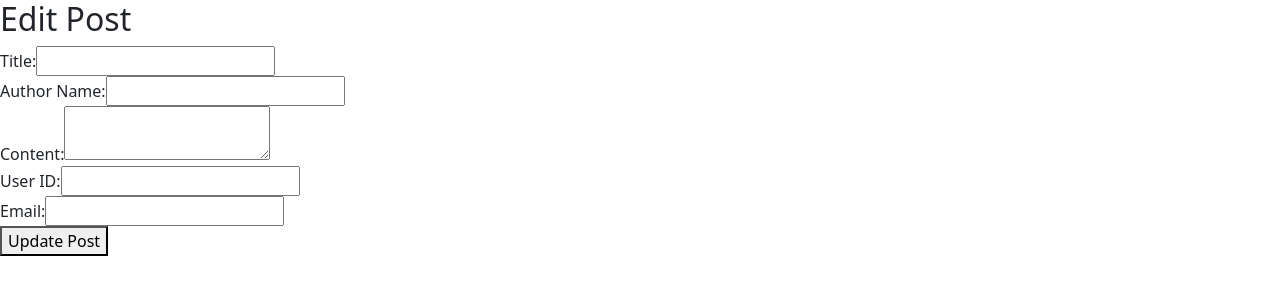
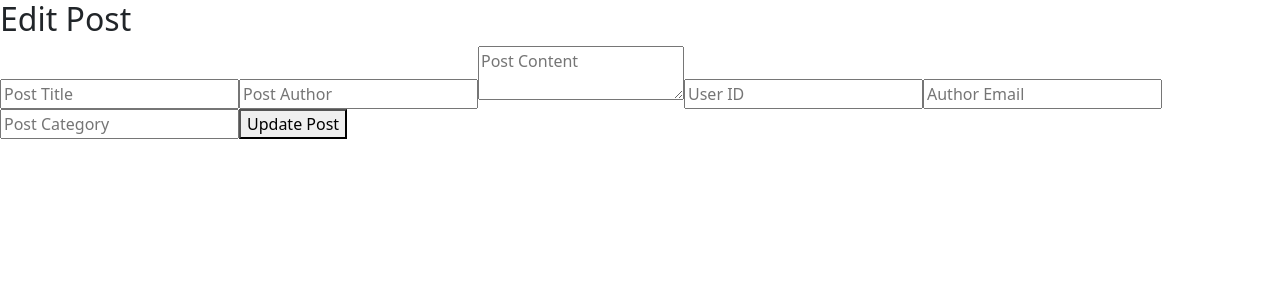
Before and after one commit to Azeezbank/myblog, a React (Vite) app: page /Editpost/1 in a window 1280 px wide. Shown: the top 300 px of the page. Built offline with nearby package versions, Linux system fonts and the light colour scheme; no server answers.

Commit message:
code changed

```diff
--- a/package.json
+++ b/package.json
@@ -22,6 +22,7 @@
   },
   "dependencies": {
     "@popperjs/core": "^2.11.8",
+    "axios": "^1.7.7",
     "bootstrap": "^5.3.3",
     "bootstrap-icons": "^1.11.3",
     "react-router-dom": "^6.26.1"
--- a/src/Components/AllPost.jsx
+++ b/src/Components/AllPost.jsx
@@ -158,9 +158,9 @@ function AllPost() {
                 </>
               ) : (
                 <ul className="p-3 grid">
-                  {filteredPosts.map((post) => (
+                  {filteredPosts.map((post, index) => (
                     <li
-                      key={post.id}
+                      key={post.id || index}
                       className="card bg-white text-dark border rounded shadow-sm p-3"
                       style={{ listStyle: "none" }}
                     >
@@ -200,9 +200,9 @@ function AllPost() {
             {/* Display the wishlist section */}
             <h2 className="text-danger ms-5 mt-5">Whishlist</h2>
             <ul className="grid">
-              {wishlist.map((post) => (
+              {wishlist.map((post, index) => (
                 <li
-                  key={post.id}
+                  key={post.id || index}
                   className="card bg-white text-dark border rounded shadow-sm p-3"
                   style={{ listStyle: "none" }}
                 >
--- a/src/Components/Createpost.jsx
+++ b/src/Components/Createpost.jsx
@@ -6,6 +6,7 @@ const Createpost = () => {
   const [email, setEmail] = useState("");
   const [content, setContent] = useState("");
   const [user_id, setUser_id] = useState("");
+  const [category, setCategory] = useState("");
 
   const handleSubmit = async (event) => {
     event.preventDefault();
@@ -18,7 +19,7 @@ const Createpost = () => {
           headers: {
             "Content-Type": "application/json",
           },
-          body: JSON.stringify({ title, author_name, email, content, user_id }),
+          body: JSON.stringify({ title, author_name, email, content, user_id, category }),
         },
       );
 
@@ -29,6 +30,7 @@ const Createpost = () => {
         setEmail("");
         setContent("");
         setUser_id("");
+        setCategory("");
         alert("Post successfull");
       } else {
         // Optionally handle non-OK responses here
@@ -109,6 +111,18 @@ const Createpost = () => {
           required
         />
 
+        <label htmlFor="category" className="form-label">
+          Category:*
+        </label>
+        <select id="category" className="form-control mb-3"  required>
+        <option>~~~</option>
+          <option>Recipes</option>
+          <option>Restaurant</option>
+          <option>Health</option>
+          <option>Food trends</option>
+        </select>
+
+
         <div className="form-check">
           <label htmlFor="check" className="form-check-label mb-3">
             <input type="checkbox" className="form-check-input bg-light" />
--- a/src/Components/Editpost.jsx
+++ b/src/Components/Editpost.jsx
@@ -1,218 +1,69 @@
-// // EditPost.js
-// import React, { useState, useEffect } from 'react';
-// import { useParams, useNavigate } from 'react-router-dom';
+import React, { useState } from 'react';
+import axios from 'axios';
 
-// const Editpost = () => {
-//   const { id } = useParams(); // Extract post ID from URL parameters
-//   const navigate = useNavigate();
-//   const [post, setPost] = useState({ title: '', author_name: '', content: '', user_id: '', email: '' });
+const Editpost = ({ postId }) => {
+  const [title, setTitle] = useState('');
+  const [authorName, setAuthorName] = useState('');
+  const [content, setContent] = useState('');
+  const [userId, setUserId] = useState('');
+  const [email, setEmail] = useState('');
+  const [category, setCategory] = useState('');
 
-//   // Fetch the existing post data when the component loads
-//   useEffect(() => {
-//     const fetchPost = () => {
-//       fetch(`https://backend-i9tl.onrender.com/api/posts/${id}`)
-//         .then((response) => response.json())
-//         .then((data) => setPost({ title: data.title || '', author_name: data.author_name || '', content: data.content || '', user_id: data.user_id || '', email: data.email || '' }))
-//         .catch((error) => console.error('Error fetching post:', error));
-//     };
-
-//     fetchPost();
-//   }, [id]);
-
-//   // Handle form submission to update the post
-//   const handleSubmit = (e) => {
-//     e.preventDefault();
-
-//     fetch(`https://backend-i9tl.onrender.com/api/update/${id}`, {
-//       method: 'PUT',
-//       headers: {
-//         'Content-Type': 'application/json',
-//       },
-//       body: JSON.stringify(post),
-//     })
-//       .then((response) => {
-//         if (response.ok) {
-//           //navigate('/'); // Redirect to the home page or any other page after successful update
-//           alert('Post updated');
-//         } else {
-//           console.error('Failed to update post');
-//           alert('failed to update post');
-//         }
-//       })
-//       .catch((error) => console.error('Error updating post:', error));
-//   };
-
-//   return (
-//     <div>
-//       <h2>Edit Post</h2>
-//       <form onSubmit={handleSubmit}>
-//         <label>
-//           Title:
-//           <input
-//             type="text"
-//             value={post.title}
-//             onChange={(e) => setPost({ ...post, title: e.target.value })}
-//             required
-//           />
-
-//           <label>Author: <input type='text' value={post.author_name} onChange={(e) => setPost({...post, author_name: e.target.value })} required
-//                            /></label>
-//         </label>
-//         <br />
-//         <label>
-//           Content:
-//           <textarea
-//             value={post.content}
-//             onChange={(e) => setPost({ ...post, content: e.target.value })}
-//             required
-//           />
-//         </label>
-
-//         <label>User_id:
-//         <input type='password' value={post.user_id} onChange={(e) => setPost({...post, user_id: e.target.value})} required /></label>
-
-//         <label>Email:
-//         <input type='email' value={post.email} onChange={(e) => setPost({...post, email: e.target.value})} required
-//           />
-//         </label>
-//         <br />
-//         <button type="submit">Update Post</button>
-//       </form>
-//     </div>
-//   );
-// };
-
-// export default Editpost;
-
-import React, { useState, useEffect } from "react";
-import { useParams, useNavigate } from "react-router-dom";
-
-const Editpost = () => {
-  const { id } = useParams(); // Get post ID from URL params
-  const navigate = useNavigate();
-  const [post, setPost] = useState({
-    title: "",
-    author_name: "",
-    content: "",
-    user_id: 0,
-    email: "",
+  const handleUpdate = async () => {
+    try {
+      const response = await axios.put(`https://backend-i9tl.onrender.com/api/edit/${postId}`, {
+        title,
+        author_name: authorName,
+        content,
+        user_id: userId,
+        email,
+        category
       });
-
-  // Fetch the existing post data when the component loads
-  useEffect(() => {
-    const fetchPost = async () => {
-      try {
-        const response = await fetch(
-          `https://backend-i9tl.onrender.com/api/posts/${id}`,
-        );
-        if (!response.ok) throw new Error("Failed to fetch post data");
-        const data = await response.json();
-        setPost(data);
+      console.log(response.data);
     } catch (error) {
-        console.error("Error fetching post:", error);
+      console.error('Error updating post:', error);
     }
-    };
-
-    fetchPost();
-  }, [id]);
-
-  // Handle form submission to update the post
-  const handleSubmit = async (e) => {
-    e.preventDefault();
-
-    try {
-      const response = await fetch(
-        `https://backend-i9tl.onrender.com/api/posts/${id}`,
-        {
-          method: "PUT",
-          headers: {
-            "Content-Type": "application/json",
-          },
-          body: JSON.stringify(post),
-        },
-      );
-
-      if (response.ok) {
-        alert("Post updated successfully");
-        navigate("/"); // Redirect to the home page or any other page after successful update
-      } else {
-        throw new Error("Failed to update post");
-      }
-    } catch (error) {
-      console.error("Error updating post:", error);
-      alert("Failed to update post");
-    }
-  };
-
-  // Handle input changes
-  const handleChange = (e) => {
-    const { name, value } = e.target;
-    setPost((prevPost) => ({
-      ...prevPost,
-      [name]: value,
-    }));
   };
 
   return (
     <div>
       <h2>Edit Post</h2>
-      <form onSubmit={handleSubmit}>
-        <label>
-          Title:
       <input
         type="text"
-            name="title"
-            value={post.title || ""}
-            onChange={handleChange}
-            required
+        value={title}
+        onChange={(e) => setTitle(e.target.value)}
+        placeholder="Post Title"
       />
-        </label>
-        <br />
-        <label>
-          Author Name:
       <input
         type="text"
-            name="author_name"
-            value={post.author_name || ""}
-            onChange={handleChange}
-            required
+        value={authorName}
+        onChange={(e) => setAuthorName(e.target.value)}
+        placeholder="Post Author"
       />
-        </label>
-        <br />
-        <label>
-          Content:
       <textarea
-            name="content"
-            value={post.content || ""}
-            onChange={handleChange}
-            required
+        value={content}
+        onChange={(e) => setContent(e.target.value)}
+        placeholder="Post Content"
       />
-        </label>
-        <br />
-        <label>
-          User ID:
       <input
-            type="number"
-            name="user_id"
-            value={post.user_id || ""}
-            onChange={handleChange}
-            required
+        type="text"
+        value={userId}
+        onChange={(e) => setUserId(e.target.value)}
+        placeholder="User ID"
       />
-        </label>
-        <br />
-        <label>
-          Email:
       <input
         type="email"
-            name="email"
-            value={post.email || ""}
-            onChange={handleChange}
-            required
+        value={email}
+        onChange={(e) => setEmail(e.target.value)}
+        placeholder="Author Email"
       />
-        </label>
-        <br />
-        <button type="submit">Update Post</button>
-      </form>
+      <input
+        type="text"
+        value={category}
+        onChange={(e) => setCategory(e.target.value)}
+        placeholder="Post Category"
+      />
+      <button onClick={handleUpdate}>Update Post</button>
     </div>
   );
 };
--- a/src/Components/Login.jsx
+++ b/src/Components/Login.jsx
@@ -1,5 +1,6 @@
 import React, { useState } from "react";
 import { Link } from "react-router-dom";
+import axios from "axios";
 import Createpost from "./Createpost";
 
 const Login = () => {
@@ -32,6 +33,22 @@ const Login = () => {
     setUserId(e.target.value);
     setLoading(true);
   };
+
+
+
+  const handleDelete = async (postId) => {
+    try {
+      await axios.delete(`https://backend-i9tl.onrender.com/api/delete/${postId}`);
+      // Remove the deleted post from the UI
+      setPosts(posts.filter(post => post.id !== postId));
+      setError(null);
+    } catch (error) {
+      setError("Failed to delete post");
+      console.log(error);
+    }
+  };
+
+
 
   return (
     <>
@@ -177,7 +194,7 @@ const Login = () => {
           <div className="col-sm-1"></div>
         </div>
 
-        <div className="row bg-light p-5">
+        <div className="row bg-light p-3">
           {error && <p style={{ color: "red" }}>{error}</p>}
 
           <div>
@@ -217,7 +234,16 @@ const Login = () => {
                       >
                         Edit
                       </Link>{" "}
-                      {/* Link to EditPost */}
+
+
+                      <button
+                        className="btn btn-danger ms-2"
+                        onClick={() => handleDelete(post.id)}
+                      >
+                        Delete
+                      </button>
+
+
                     </div>
                   ))
                 ) : (
```
Also changed, not shown: 1 other file (tests, documents, lock files or other folders). Lines whose indentation alone changed are shown as unchanged.
